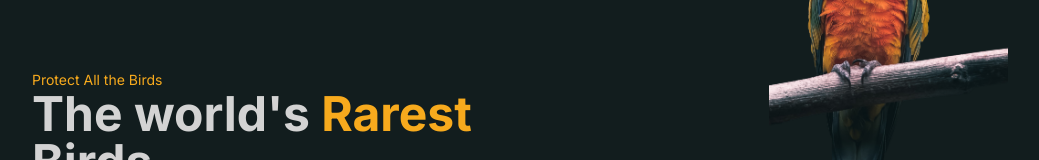
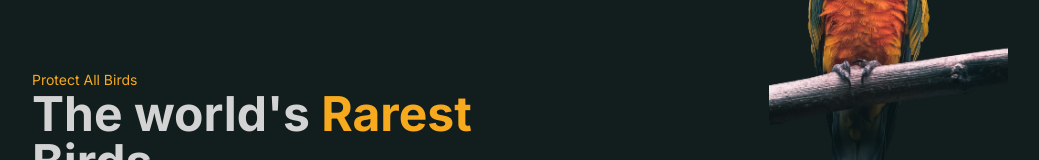
Before and after one commit to jonahunuafe/blog-post, a Next.js app: page / in a window 1280 px wide. Shown: the part 234-394 px from the top of the page, without its empty margins (120-1159 px from the left). Built offline with nearby package versions, Linux system fonts and the light colour scheme; no server answers.

Commit message:
updated demo image

```diff
--- a/app/blog/[id]/page.jsx
+++ b/app/blog/[id]/page.jsx
@@ -15,7 +15,7 @@ import {
 } from "react-icons/ai";
 import { BsFillPencilFill, BsTrash } from "react-icons/bs";
 
-import demoImage from "../../../public/image/jonah.jpeg";
+import demoImage from "../../../public/image/avatar-icon.png";
 import Input from "@/components/Input";
 import { deletePhoto } from "@/actions/uploadActions";
 
--- a/app/page.js
+++ b/app/page.js
@@ -5,7 +5,7 @@ export default function Home() {
   return (
     <div className="container flex flex-col md:flex-row gap-5 h-[calc(100vh-4rem)]">
       <div className="basis-full flex flex-col justify-center md:basis-2/3/">
-        <p className="special-word text-sm">Protect All the Birds</p>
+        <p className="special-word text-sm">Protect All Birds</p>
         <h1 className="pb-5">
           The world's <span className="special-word">Rarest</span><br /> Birds
         </h1>
--- a/components/FirstBlog.jsx
+++ b/components/FirstBlog.jsx
@@ -1,6 +1,6 @@
 import React from 'react'
 import Image from 'next/image'
-import demoImg from "../public/image/jonah.jpeg"
+import demoImg from "../public/image/avatar-icon.png"
 import Link from 'next/link'
 import { AiTwotoneCalendar } from 'react-icons/ai'
 import moment from 'moment'
--- a/components/Navbar.js
+++ b/components/Navbar.js
@@ -2,7 +2,7 @@
 import React, {useState, useEffect} from 'react'
 import Link from 'next/link'
 import Image from 'next/image'
-import demoImage from '../public/image/jonah.jpeg'
+import demoImage from "../public/image/avatar-icon.png"
 import {AiOutlineClose} from 'react-icons/ai'
 import { usePathname } from 'next/navigation'
 import {signOut, useSession} from 'next-auth/react'
--- a/components/OtherBlogs.jsx
+++ b/components/OtherBlogs.jsx
@@ -1,6 +1,6 @@
 import React from 'react'
 import Image from 'next/image'
-import demoImg from "../public/image/jonah.jpeg"
+import demoImg from "../public/image/avatar-icon.png"
 import Link from 'next/link'
 import { AiTwotoneCalendar } from 'react-icons/ai'
 import moment from 'moment'
```
Also changed, not shown: public/image/avatar-icon.png (added), public/image/jonah.jpeg (deleted).
